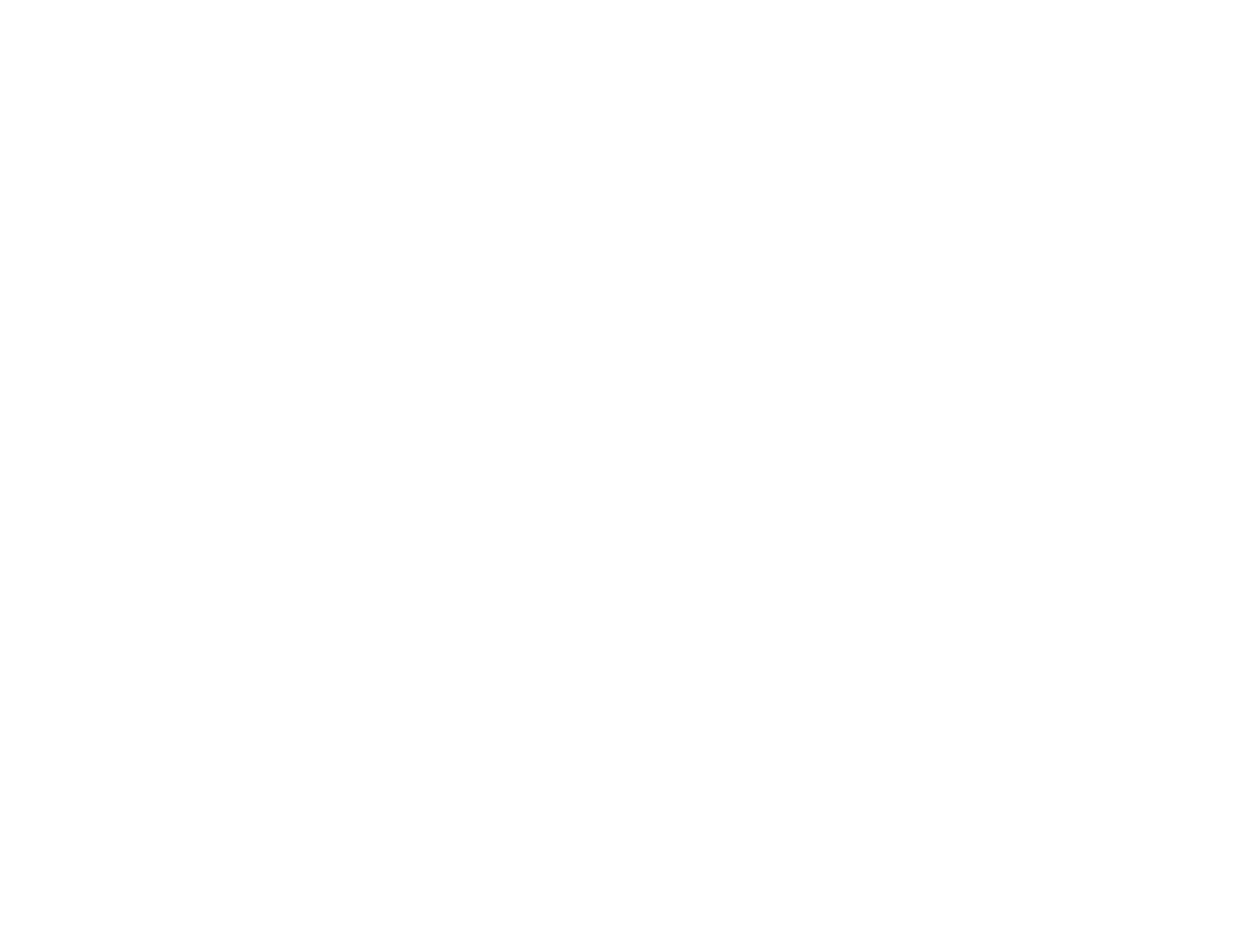
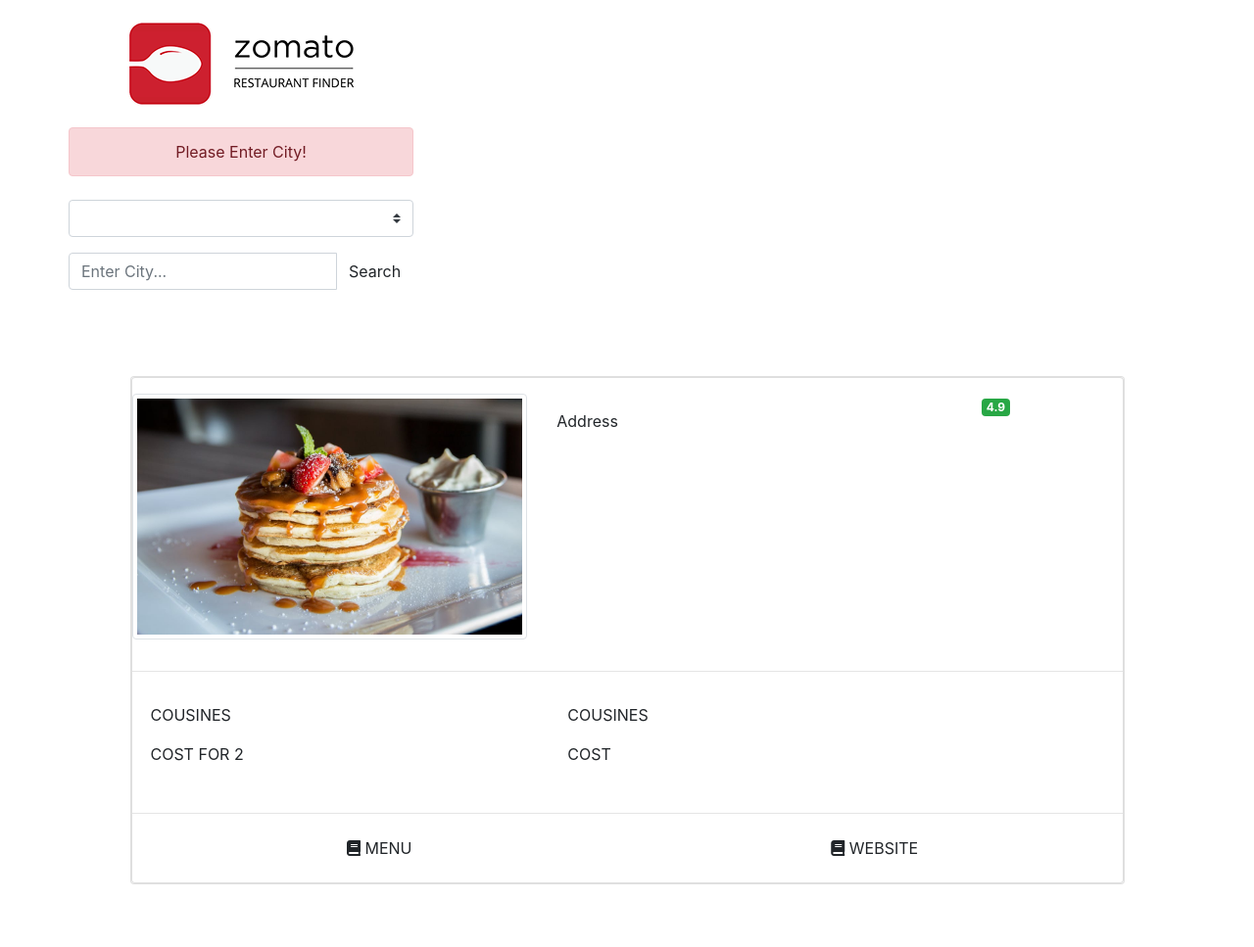
Before and after one commit to GlynWDavies-2019/RestaurantFinder, a plain HTML site: page index.html in a window 1280 px wide. Shown: the whole page at 98% size. Before the commit the page ends 800 px from the top, so only its background shows below. Drawn offline with Linux system fonts and the light colour scheme.

Commit message:
Markup complete

```diff
--- a/index.html
+++ b/index.html
@@ -11,6 +11,76 @@
     <title>Restaurant Finder</title>
 </head>
 <body>
+    <div class="container">
+        <div class="row">
+            <div class="column">
+                <img src="./images/zomato-logo.png" alt="Zomato logo" class="d-block mx-auto">
+                <div class="feedback alert alert-danger text-center text-capitalize">Please enter city!</div>
+                <form id="search-form" class="my-4">
+                    <div class="form-group my-3">
+                        <select id="search-category" class="custom-select text-capitalize"></select>
+                    </div>
+                    <div class="input-group">
+                        <input type="text" class="form-control text-capitalize" id="search-city" placeholder="Enter city...">
+                        <div class="input-group-append">
+                            <button class="btn red-btn text-capitalize">Search</button>
+                        </div>
+                    </div>
+                </form>
+                <!-- <img src="./images/loader.gif" alt="Loader image" class="loader"> -->
+            </div>
+        </div>
+    </div>
+    <section class="py-5">
+        <div class="container">
+            <div class="row" id="restaurant-list">
+                <div class="col-11 mx-auto my-3">
+                    <div class="card">
+                        <div class="card">
+                            <div class="row py-3">
+                                <div class="col-5">
+                                    <img src="./images/food.jpeg" alt="Food image" class="img-fluid img-thumbnail">
+                                </div>
+                                <div class="col-5 text-capitalize">
+                                    <h6 class="text-uppercase pt-2 red-text"></h6>
+                                    <p>Address</p>
+                                </div>
+                                <div class="col-1">
+                                    <div class="badge badge-success">4.9</div>
+                                </div>
+                            </div>
+                            <hr>
+                            <div class="row py-3 ml-1">
+                                <div class="col-5 text-uppercase">
+                                    <p>Cousines</p>
+                                    <p>Cost for 2</p>
+                                </div>
+                                <div class="col-7 text-uppercase">
+                                    <p>Cousines</p>
+                                    <p>Cost</p>
+                                </div>
+                            </div>
+                            <hr>
+                            <div class="row text-center no-gutters pb-3">
+                                <div class="col-6">
+                                    <a href="#" target="_blank" class="btn red-btn text-uppercase">
+                                        <i class="fas fa-book"></i>
+                                        Menu
+                                    </a>
+                                </div>
+                                <div class="col-6">
+                                    <a href="#" target="_blank" class="btn red-btn text-uppercase">
+                                        <i class="fas fa-book"></i>
+                                        Website
+                                    </a>
+                                </div>
+                            </div>
+                        </div>
+                    </div>
+                </div>
+            </div>
+        </div>
+    </section>
     <script src="./js/jquery-3.3.1.min.js"></script>
     <script src="./js/bootstrap.min.js"></script>
     <script src="./js/app.js"></script>
```
